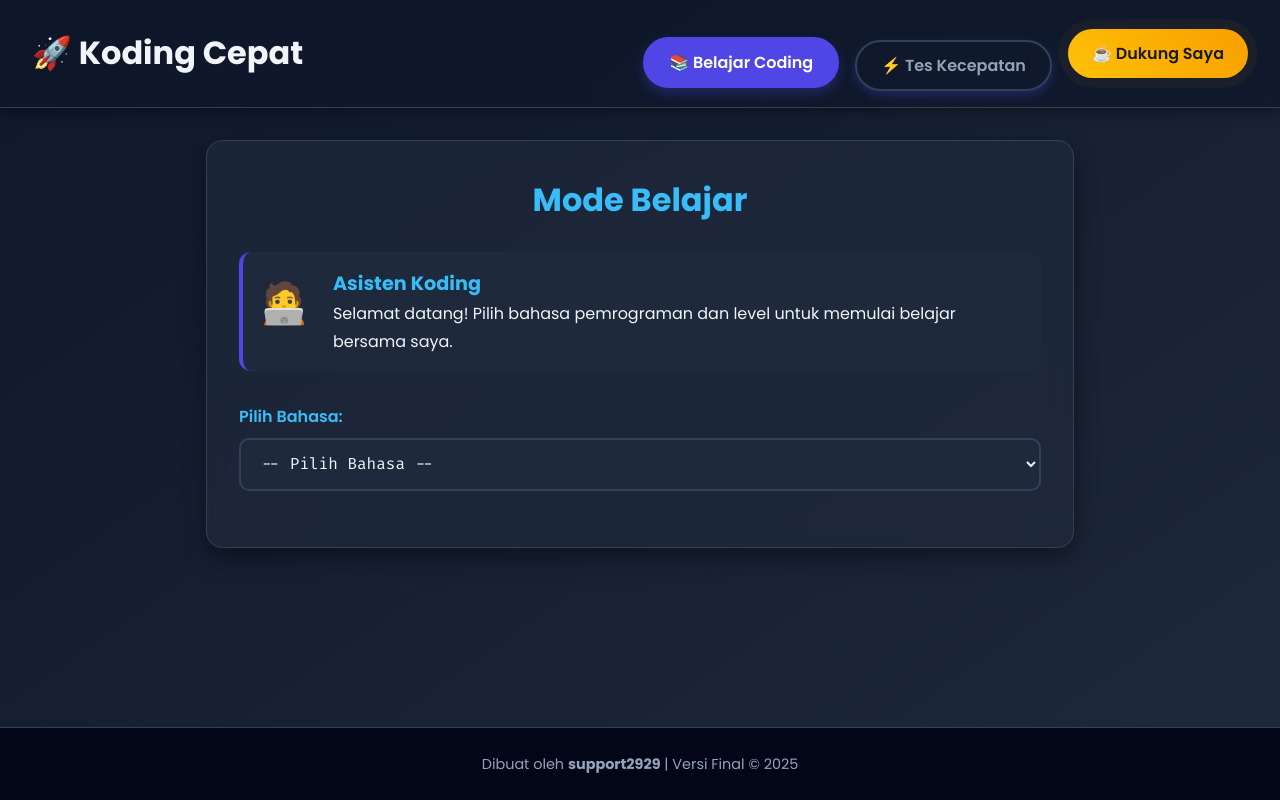
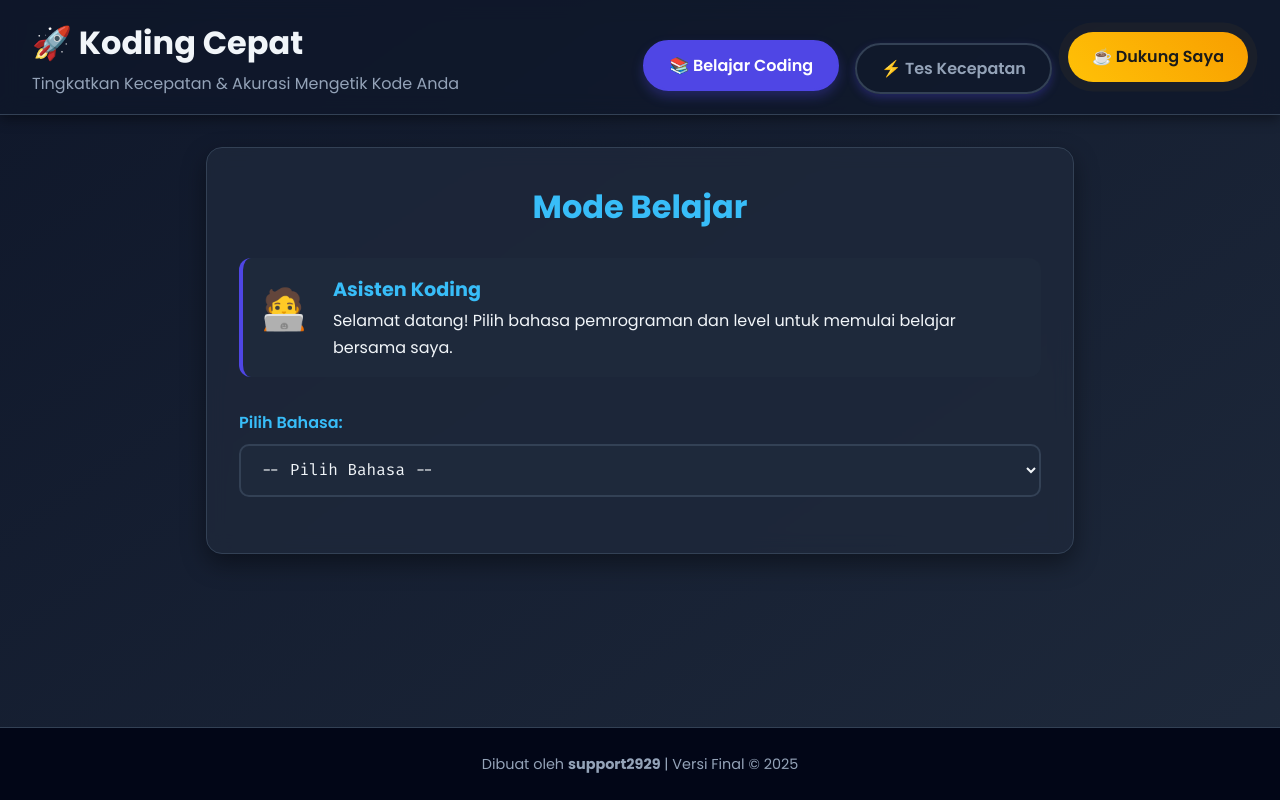
Before and after one commit to Support2929/Belajar-Koding-, a plain HTML site: page index.html in a window 1280 px wide. Drawn offline with Linux system fonts and the light colour scheme.

Commit message:
Update index.html

```diff
--- a/index.html
+++ b/index.html
@@ -14,7 +14,7 @@
     <header>
         <div class="header-content">
             <h1>🚀 Koding Cepat</h1>
-            <p class="subtitle"></p>
+            <p class="subtitle">Tingkatkan Kecepatan & Akurasi Mengetik Kode Anda</p>
         </div>
         <nav>
             <button id="btnLearn" class="active">📚 Belajar Coding</button>
```
